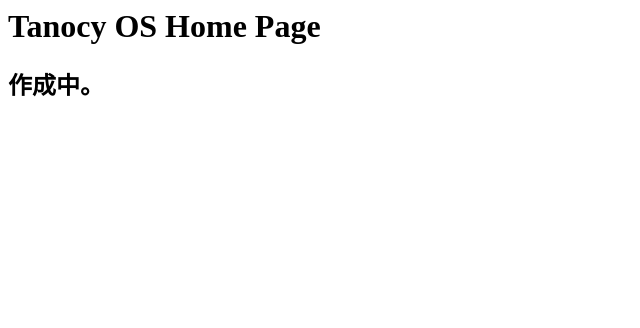
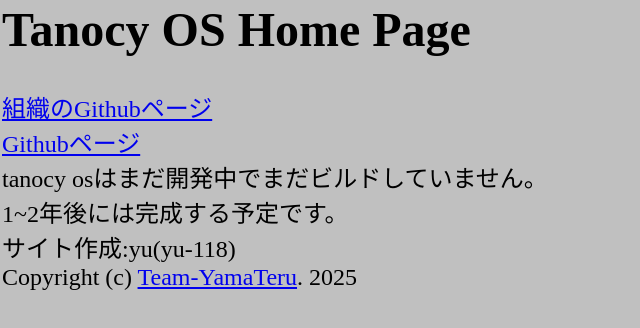
Before and after one commit to Team-YamaTeru/tanocyweb.github.io, a plain HTML site: page index.html in a window 1280 px wide. Shown: the whole page, without its empty margins (0-640 px from the left). Drawn offline with Linux system fonts and the light colour scheme.

Commit message:
Update index.html

```diff
--- a/index.html
+++ b/index.html
@@ -1,9 +1,30 @@
 <html>
   <head>
+	<style type="text/css">
+BODY{
+  color: #000000;
+  font-size: 24px;
+  font-family: MS UI Gothic;
+  background-color: #C0C0C0;
+  border-color: #C0C0C0;
+  border-style: rigde;
+  border-width: 4px;
+  margin: 0px;
+  margin-bottom: 2px;
+  padding: 2px;
+  text-align: justify;
+  cursor: default;
+}
+	</style>
     <title>Tanocy OS web Home Page</title>
   </head>
   <body>
     <h1>Tanocy OS Home Page</h1>
-    <h2>作成中。</h2>
+	<a href="https://github.com/Team-YamaTeru">組織のGithubページ</a><br>
+    <a href="https://github.com/Team-YamaTeru/Tanocy-OS">Githubページ</a><br>
+	tanocy osはまだ開発中でまだビルドしていません。<br>
+	1~2年後には完成する予定です。<br>
+	サイト作成:yu(yu-118)<br>
+	Copyright (c) <a href="https://github.com/Team-YamaTeru">Team-YamaTeru</a>. 2025
   </body>
 </html>
```
